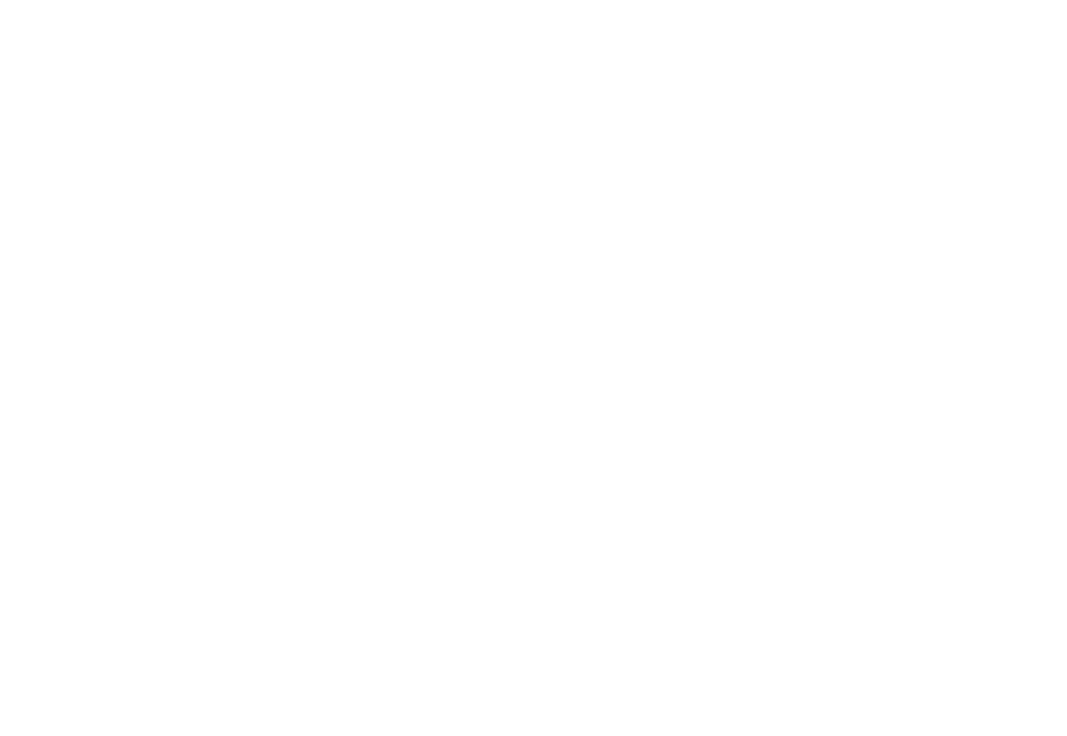
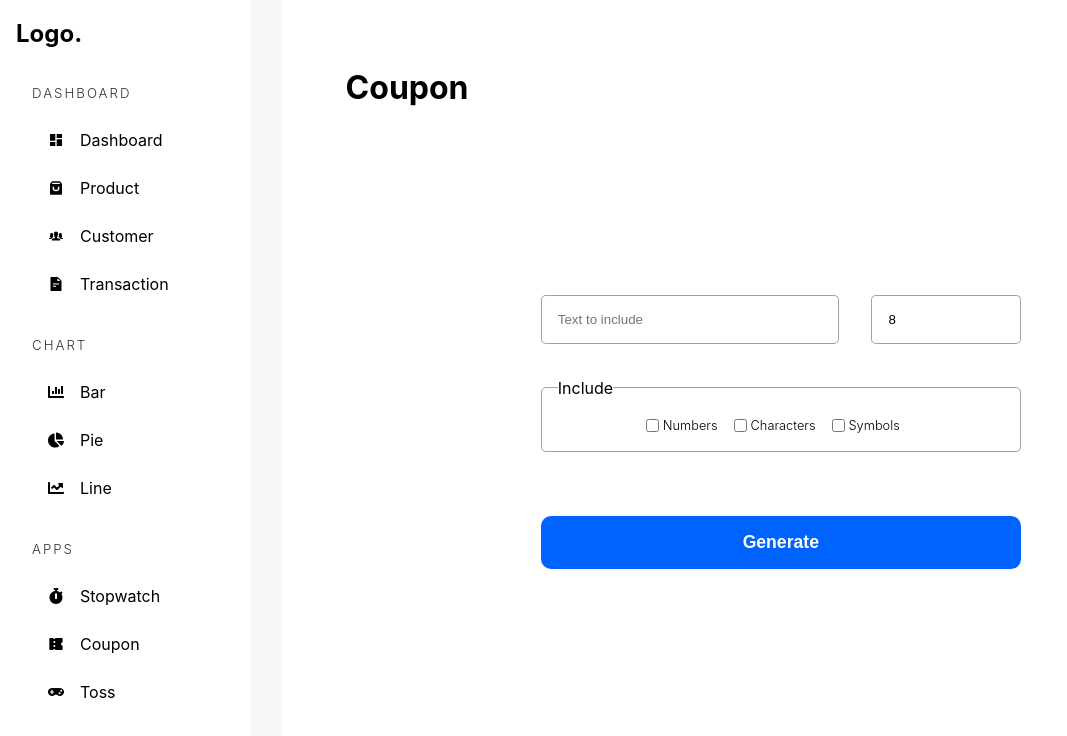
Before and after one commit to vikasdeshmukh63/e-com-admin-dashboard-client, a React (Vite) app: page /admin/apps/coupoun in a window 1280 px wide. Shown: the top 736 px of the page, without its empty margins (0-1067 px from the left). Built offline with nearby package versions, Linux system fonts and the light colour scheme.

Commit message:
coupoun and toss added

```diff
--- a/src/pages/apps/Coupoun.tsx
+++ b/src/pages/apps/Coupoun.tsx
@@ -1,11 +1,96 @@
-import React from 'react'
+import { FormEvent, useEffect, useState } from "react";
+import AdminSidebar from "../../components/AdminSidebar";
+
+const allLetters = "ABCDEFGHIJKLMNOPQRSTUVWXYZabcdefghijklmnopqrstuvwxyz";
+const allNumbers = "1234567890";
+const allSymbols = "!@#$%^&*()_+";
 
 const Coupoun = () => {
+  const [size, setSize] = useState<number>(8);
+  const [prefix, setPrefix] = useState<string>("");
+  const [includeNumbers, setIncludeNumbers] = useState<boolean>(false);
+  const [includeCharacters, setIncludeCharacters] = useState<boolean>(false);
+  const [includeSymbols, setIncludeSymbols] = useState<boolean>(false);
+  const [isCopied, setIsCopied] = useState<boolean>(false);
+
+  const [coupoun, setCoupoun] = useState<string>("");
+
+  const copyText = async (coupoun: string) => {
+    await window.navigator.clipboard.writeText(coupoun);
+    setIsCopied(true);
+  };
+
+  const submitHandler = (e: FormEvent<HTMLFormElement>) => {
+    e.preventDefault();
+
+    if (!includeNumbers && !includeCharacters && !includeSymbols) {
+      return alert("Please Select One at Least");
+    }
+
+    let result: string = prefix || "";
+
+    const loopLength: number = size - result.length;
+
+    for (let i = 0; i < loopLength; i++) {
+      let entireString: string = "";
+
+      if (includeCharacters) {
+        entireString += allLetters;
+      }
+      if (includeNumbers) {
+        entireString += allNumbers;
+      }
+      if (includeSymbols) {
+        entireString += allSymbols;
+      }
+
+      const randomNum: number = ~~(Math.random() * entireString.length);
+
+      result += entireString[randomNum];
+    }
+
+    setCoupoun(result);
+  };
+
+  useEffect(() => {
+    setIsCopied(false);
+  }, [coupoun]);
+
   return (
-    <div>
+    <div className="adminContainer">
+      <AdminSidebar />
+      <main className="dashboardAppContainer">
+        <h1>Coupon</h1>
+        <section>
+          <form className="coupounForm" onSubmit={submitHandler}>
+            <input type="text" placeholder="Text to include" value={prefix} onChange={(e) => setPrefix(e.target.value)} maxLength={size} />
+            <input type="number" placeholder="Coupon Length" value={size} onChange={(e) => setSize(Number(e.target.value))} min={8} max={25} />
 
+            <fieldset>
+              <legend>Include</legend>
+
+              <input type="checkbox" checked={includeNumbers} onChange={() => setIncludeNumbers((prev) => !prev)} />
+              <span>Numbers</span>
+
+              <input type="checkbox" checked={includeCharacters} onChange={() => setIncludeCharacters((prev) => !prev)} />
+              <span>Characters</span>
+
+              <input type="checkbox" checked={includeSymbols} onChange={() => setIncludeSymbols((prev) => !prev)} />
+              <span>Symbols</span>
+            </fieldset>
+
+            <button type="submit">Generate</button>
+          </form>
+
+          {coupoun && (
+            <code>
+              {coupoun} <span onClick={() => copyText(coupoun)}>{isCopied ? "Copied" : "Copy"}</span>
+            </code>
+          )}
+        </section>
+      </main>
     </div>
-  )
-}
+  );
+};
 
-export default Coupoun
+export default Coupoun;
--- a/src/pages/apps/Toss.tsx
+++ b/src/pages/apps/Toss.tsx
@@ -1,11 +1,31 @@
-import React from 'react'
+import { useState } from "react";
+import AdminSidebar from "../../components/AdminSidebar";
 
 const Toss = () => {
+  const [angle, setAngle] = useState<number>(0);
+
+  const flipCoin = () => {
+    if (Math.random() > 0.5) {
+      setAngle((prev) => prev + 180);
+    } else {
+      setAngle((prev) => prev + 360);
+    }
+  };
+
   return (
-    <div>
+    <div className="adminContainer">
+      <AdminSidebar />
+      <main className="dashboardAppContainer">
+        <h1>Toss</h1>
+        <section>
+          <article className="tossCoin" onClick={flipCoin} style={{ transform: `rotateY(${angle}deg)` }}>
+            <div></div>
+            <div></div>
+          </article>
+        </section>
+      </main>
+    </div>
+  );
+};
 
-    </div>
-  )
-}
-
-export default Toss
+export default Toss;
--- a/src/styles/_dashboardapp.scss
+++ b/src/styles/_dashboardapp.scss
@@ -7,29 +7,125 @@
         height: 100%;
 
         .stopwatch {
-
             >h2 {
                 font-size: 2rem;
                 font-weight: 300;
                 text-align: center;
             }
 
-            >button{
-                padding:1rem 2rem;
+            >button {
+                padding: 1rem 2rem;
                 border: none;
                 cursor: pointer;
                 color: white;
-                margin:2rem;
+                margin: 2rem;
                 font-weight: 700;
                 border-radius: 10px;
 
-                &:first-of-type{
+                &:first-of-type {
                     background-color: rgb(0, 98, 255);
                 }
 
-                &:last-of-type{
-                    background-color: rgb(255,0,0);
+                &:last-of-type {
+                    background-color: rgb(255, 0, 0);
                 }
+            }
+        }
+
+        .tossCoin {
+            margin: 2rem;
+            @include square(15rem);
+            position: relative;
+            cursor: pointer;
+            transform-style: preserve-3d;
+            transition: all 0.5s;
+
+            >div {
+                border-radius: 50%;
+                @include square(100%);
+                position: absolute;
+                display: grid;
+                place-items: center;
+                background-repeat: no-repeat;
+                background-size: contain;
+                backface-visibility: hidden;
+                filter: drop-shadow(0px 10px 10px rgba(0, 0, 0, 0.521));
+
+                &:first-of-type {
+                    background-image: url("../assets/images/heads.png");
+                }
+
+                &:last-of-type {
+                    background-image: url("../assets/images/tails.png");
+                    transform: rotateY(-180deg);
+                }
+            }
+        }
+
+        .coupounForm {
+            @include grid(2fr 1fr, 2rem);
+            max-width: 30rem;
+            width: 100%;
+
+            >input {
+                padding: 1rem;
+                border: 1px solid rgba(0, 0, 0, 0.359);
+                outline: none;
+                border-radius: 5px;
+            }
+
+            >fieldset {
+                padding: 1rem;
+                border: 1px solid rgba(0, 0, 0, 0.359);
+                border-radius: 5px;
+                @include flex(row, center, center, 0);
+                flex-wrap: wrap;
+                grid-column: 1/3;
+
+                span {
+                    font-size: 0.8rem;
+                    font-weight: 300;
+                    margin-inline-start: 0.25rem;
+                    margin-inline-end: 1rem;
+                }
+            }
+
+            >button {
+                font-weight: 700;
+                font-size: 1.1rem;
+                width: 100%;
+                padding: 1rem;
+                border: none;
+                color: white;
+                cursor: pointer;
+                margin: 2rem 0;
+                border-radius: 10px;
+                grid-column: 1/3;
+                background-color: rgb(0, 98, 255);
+            }
+        }
+
+        >code {
+            position: relative;
+            font-size: 1.2rem;
+            letter-spacing: 2px;
+            cursor: pointer;
+
+            &:hover>span {
+                opacity: 1;
+            }
+
+            >span {
+                opacity: 0;
+                @include square(100%);
+                top: 0;
+                left: 0;
+                position: absolute;
+                border-radius: 5px;
+                background-color: rgb(15, 15, 15);
+                color: white;
+                font-size: 0.8rem;
+                @include flex;
             }
         }
     }
```
Also changed, not shown: src/assets/images/heads.png (added), src/assets/images/tails.png (added).
